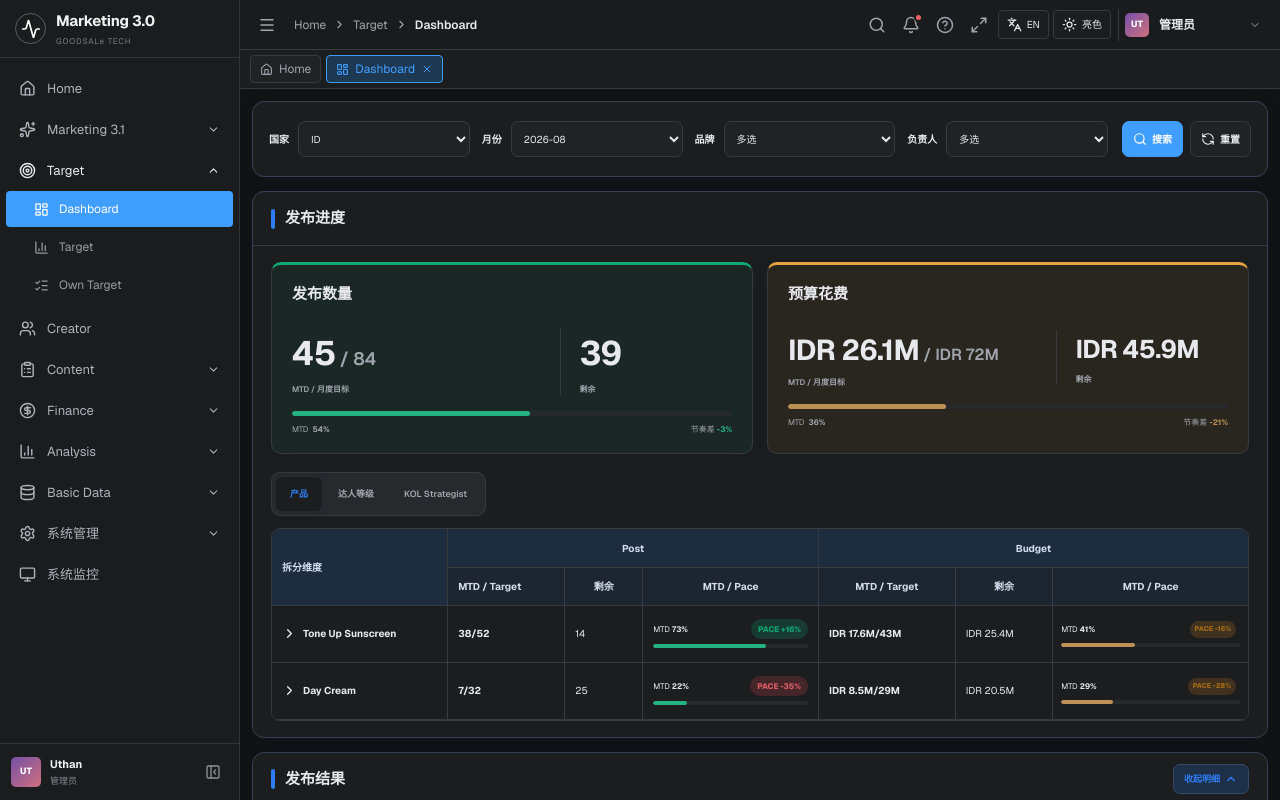
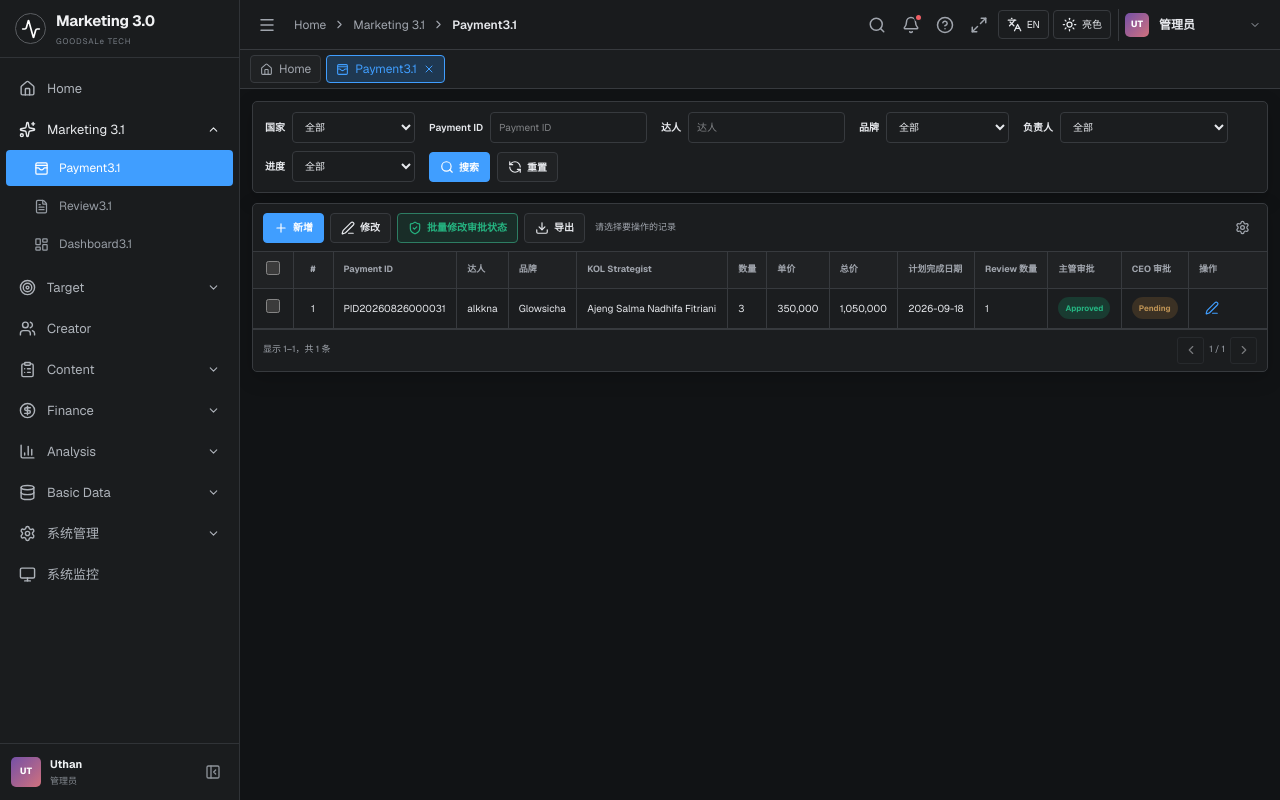
Before and after one commit to yusan531/Uthan_Marketing, a Next.js app: page / in a window 1280 px wide. Shown: the top 800 px of the page. Built offline with nearby package versions, Linux system fonts and the light colour scheme.

Commit message:
Open Payment3.1 by default

```diff
--- a/app/page.tsx
+++ b/app/page.tsx
@@ -1782,13 +1782,13 @@ function BudgetRulePage({
 }
 
 export default function MarketingSystem() {
-  const [activePage, setActivePage] = useStored<PageKey>("marketing-v8-active-page", "targetDashboard");
+  const [activePage, setActivePage] = useState<PageKey>("payment31");
   const [language, setLanguage] = useStored<Language>("marketing-v8-language", "zh");
   const [theme, setTheme] = useStored<Theme>("marketing-v8-theme", "dark");
   const [role, setRole] = useStored<RoleKey>("marketing-v8-role", "admin");
   const [rows, setRows] = useStored<RowStore>("marketing-v8-records", initialRows);
   const [budgetRules, setBudgetRules] = useStored<Record<string, Row[]>>("marketing-v8-budget-rules", budgetRuleSeeds);
-  const [expanded, setExpanded] = useState<Set<string>>(new Set(["target"]));
+  const [expanded, setExpanded] = useState<Set<string>>(new Set(["versions"]));
   const [sidebarOpen, setSidebarOpen] = useState(false);
   const [sidebarCollapsed, setSidebarCollapsed] = useState(false);
   const [quickSearchOpen, setQuickSearchOpen] = useState(false);
```
